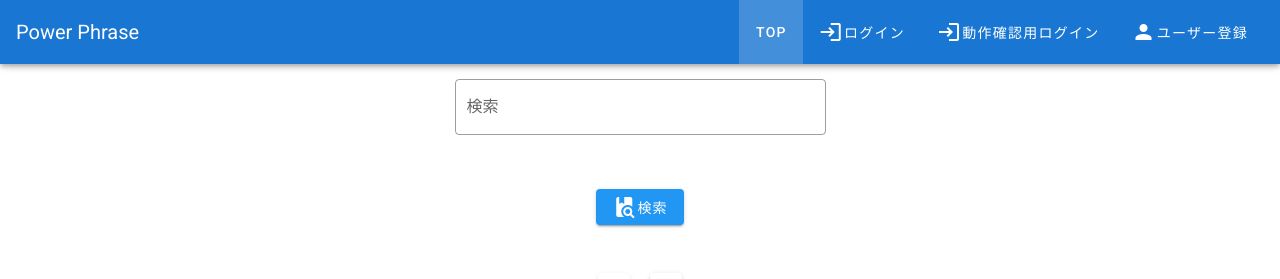
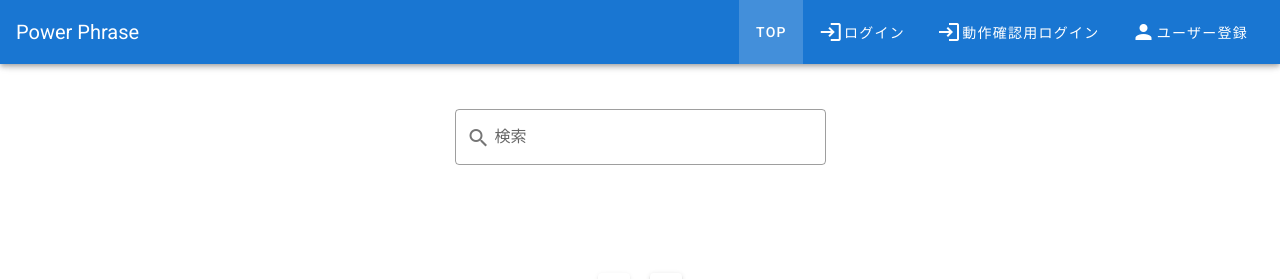
Before and after one commit to k-kazuya0926/power-phrase2-front, a Vue app: page / in a window 1280 px wide. Shown: the top 279 px of the page. Built offline with nearby package versions, Linux system fonts and the light colour scheme; no server answers.

Commit message:
テキストフィールドで検索

```diff
--- a/src/views/Top.vue
+++ b/src/views/Top.vue
@@ -3,14 +3,14 @@
   <v-container class="top" v-else>
     <v-row class="lighten-4" style="height: 200px;" justify="center" align-content="center">
       <v-col md="4">
-        <v-text-field v-model="keyword" label="検索" outlined></v-text-field>
-      </v-col>
-      <v-col md="12">
-        <v-layout justify-center>
-          <v-btn class="white--text" color="blue" @click="search">
-            <v-icon color="white">mdi-book-search</v-icon>検索
-          </v-btn>
-        </v-layout>
+        <v-text-field
+          v-model="keyword"
+          label="検索"
+          outlined
+          @keyup.enter="search"
+          clearable
+          prepend-inner-icon="mdi-magnify"
+        ></v-text-field>
       </v-col>
       <v-col md="12">
         <v-layout class="red--text" justify-center>{{ noDataMessage }}</v-layout>
```
